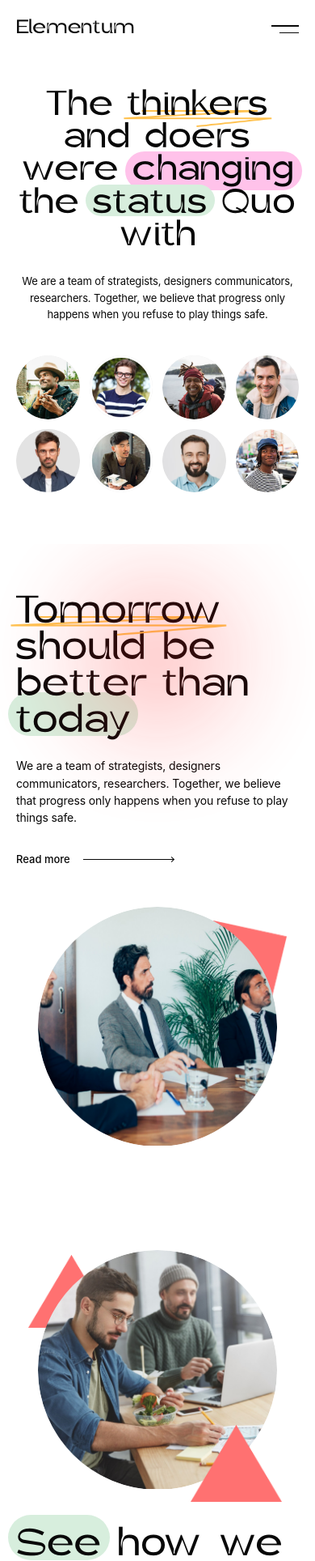
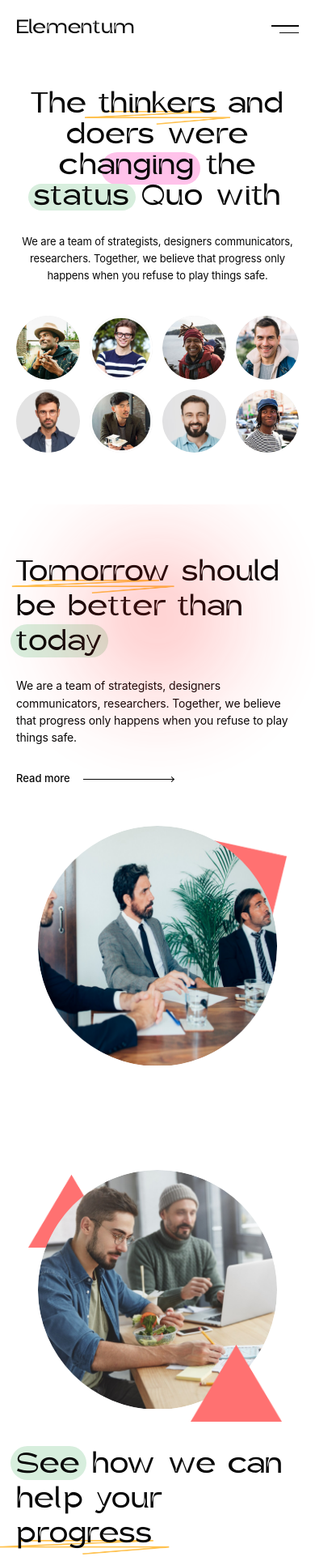
Before and after one commit to Yashwardhan-singh-thakur/elementum-assignment, a React (Vite) app: page / in a window 390 px wide. Shown: the top 1928 px of the page at 81% size. Built offline with nearby package versions, Linux system fonts and the light colour scheme.

Commit message:
landing page complete

```diff
--- a/src/components/ServiceRow.jsx
+++ b/src/components/ServiceRow.jsx
@@ -7,7 +7,7 @@ function ServiceRow({ service }) {
       <p className="col-start-1 whitespace-pre-line text-[11px] leading-[1.4] sm:text-xs md:text-[13px] lg:text-[20px]">
         {service.category}
       </p>
-      <h3 className="relative z-2 col-span-full row-start-2 font-gerbil text-[30px] leading-[1.05] font-normal tracking-[-0.035em] tracking-wide transition-transform duration-[180ms] group-hover:translate-x-2 group-focus-visible:translate-x-2 sm:col-auto sm:row-auto sm:text-[18.8px] md:text-[23.8px]  lg:text-[35px] xl:text-[42px] lg:leading-none ">
+      <h3 className="relative z-2 col-span-full row-start-2 font-gerbil  font-normal tracking-[-0.035em] tracking-wide transition-transform duration-[180ms] group-hover:translate-x-2 group-focus-visible:translate-x-2 sm:col-auto sm:row-auto text-[19.9px] sm:text-[18.8px] md:text-[23.8px]  lg:text-[35px] xl:text-[42px] lg:leading-none ">
         {/* md:text-[clamp(34px,4.4vw,42px)]  */}
         {service.title}
         {service.decorated && (
--- a/src/sections/HeroSection.jsx
+++ b/src/sections/HeroSection.jsx
@@ -49,16 +49,16 @@ export default function HeroSection() {
       />
 
       <div className="relative z-[3] mx-auto w-[min(calc(100%_-_40px),760px)] pt-10 text-center sm:w-[min(calc(100%_-_64px),760px)] sm:pt-14 md:w-[min(calc(100%_-_64px),900px)] md:pt-16 lg:w-[min(calc(100%_-_64px),1120px)] lg:pt-[119px]">
-        <h1 className="m-0 font-gerbil  text-[clamp(34px,9.2vw,36px)] leading-[1.12] font-normal tracking-wide  sm:leading-[1.1] sm:text-[40px] md:text-[clamp(50px,6vw,58px)] lg:text-[64px] xl:text-[70px] sm:leading-[54px] md:leading-[65px] lg:leading-[80px] xl:leading-[90px] lg:max-[1200px]:text-[clamp(58px,5.8vw,70px)]">
+        <h1 className="m-0 font-gerbil  font-normal tracking-wide text-[30px]  sm:text-[40px] md:text-[clamp(50px,6vw,58px)] lg:text-[64px] xl:text-[70px] leading-[38px] sm:leading-[54px] md:leading-[65px] lg:leading-[80px] xl:leading-[90px] lg:max-[1200px]:text-[clamp(58px,5.8vw,70px)]">
           The{" "}
-          <UnderlinedText className="after:left-1/2  after:-bottom-[0.14em] after:h-[0.58em] after:w-[105%] after:-translate-x-1/2 sm:after:w-[230px]  md:after:w-[300px] lg:after:w-[350px] xl:after:w-[420px]">
+          <UnderlinedText className="after:left-1/2  after:-bottom-[0.14em] after:h-[0.58em] after:w-[105%] after:-translate-x-1/2 after:w-[180px] sm:after:w-[230px]  md:after:w-[300px] lg:after:w-[350px] xl:after:w-[420px]">
             thinkers
           </UnderlinedText>{" "}
           and <br className="hidden lg:block" />
           doers were{" "}
           <HighlightText
             color="pink"
-            className="before:bottom-[-0.08em] before:-left-[0.25em] before:h-[1.35em] sm:before:left-[1.75em]"
+            className="before:bottom-[-0.08em] before:-left-[0.25em] before:h-[1.35em] before:left-[1.75em]"
           >
             changing
           </HighlightText>{" "}
--- a/src/sections/NewsletterSection.jsx
+++ b/src/sections/NewsletterSection.jsx
@@ -47,7 +47,7 @@ function NewsletterSection() {
       />
 
       <div className="relative z-[2] px-5 pt-24 pb-16 text-center sm:pt-26 sm:pb-20 lg:px-0 lg:pt-[110px] lg:pb-0">
-        <h2 className="font-gerbil text-[clamp(40px,11vw,44px)] leading-[1.02] font-normal tracking-[-0.045em] tracking-wide sm:text-[45px] md:text-[54px] lg:text-[65px] xl:text-[70px] lg:leading-[90px]">
+        <h2 className="font-gerbil leading-[1.26] font-normal tracking-[-0.045em] tracking-wide text-[30px]  sm:text-[45px] md:text-[54px] lg:text-[65px] xl:text-[70px] lg:leading-[90px]">
           Subscribe to
           <br />
           our newsletter
@@ -57,7 +57,7 @@ function NewsletterSection() {
         </p>
 
         <form
-          className="mt-6 flex min-h-[52px] flex-col items-center justify-center gap-2.5 sm:flex-row lg:mt-[27px]"
+          className="sm:mt-6 flex min-h-[52px] flex-col items-center justify-center gap-2.5 sm:flex-row lg:mt-[27px]"
           onSubmit={handleSubmit}
         >
           <label className="sr-only" htmlFor="newsletter-email">
--- a/src/sections/ProgressSection.jsx
+++ b/src/sections/ProgressSection.jsx
@@ -29,7 +29,7 @@ function ProgressSection() {
         </div>
 
         <div className="static z-[2] w-full max-w-[620px] md:max-w-none lg:absolute lg:top-[145px] lg:left-[678px] lg:w-[600px] lg:max-[1200px]:left-[56%] lg:max-[1200px]:w-[44%]">
-          <h2 className="m-0 origin-left font-gerbil text-[40px] leading-[1.12] font-normal tracking-[-0.042em] tracking-wide sm:text-[34px] md:text-[25px] lg:scale-x-90 lg:text-[34px] sm:leading-[50px] md:leading-[35px] lg:leading-[50px] ">
+          <h2 className="m-0 origin-left font-gerbil  font-normal tracking-[-0.042em] tracking-wide text-[30px]  sm:text-[34px] md:text-[25px] lg:scale-x-90 lg:text-[34px] leading-[43px] sm:leading-[50px] md:leading-[35px] lg:leading-[50px] ">
             <HighlightText
               color="mint"
               className="before:-left-[0.25em] before:h-[1.40em] before:bottom-[0.15em] "
--- a/src/sections/ServicesSection.jsx
+++ b/src/sections/ServicesSection.jsx
@@ -36,10 +36,10 @@ function ServicesSection() {
 
       <div className="relative z-[1] mx-auto w-[min(calc(100%_-_40px),700px)] sm:w-[min(calc(100%_-_64px),700px)] lg:w-[min(calc(100%_-_64px),1158px)] lg:pt-[135px]">
         <h2
-          className="m-0 w-full origin-top-left font-gerbil text-[48px]
-        leading-[1.02] font-normal tracking-[-0.045em] tracking-wide
-        lg:w-[850px] lg:translate-y-[22px]
-        sm:text-[40px] lg:text-[60px] sm:leading-[48px] lg:leading-[70px]"
+          className="m-0 w-full origin-top-left font-gerbil
+       font-normal tracking-[-0.045em] tracking-wide
+        lg:w-[850px] lg:translate-y-[22px]  text-[35px]
+        sm:text-[40px] lg:text-[60px]  leading-[40px]   sm:leading-[48px] lg:leading-[70px]"
         >
           What we{" "}
           <HighlightText
--- a/src/sections/TestimonialsSection.jsx
+++ b/src/sections/TestimonialsSection.jsx
@@ -25,7 +25,7 @@ function TestimonialsSection() {
       className="relative h-auto overflow-hidden bg-white px-0 py-16 sm:py-20 md:py-24 lg:h-[726px] lg:px-20 lg:py-0"
     >
       <div className="relative mx-auto flex h-auto w-[min(calc(100%_-_40px),700px)] flex-col items-center sm:w-[min(calc(100%_-_64px),700px)] lg:block lg:h-full lg:w-[min(calc(100%_-_64px),1200px)]">
-        <h2 className="static z-[3] m-0 w-full text-center font-gerbil text-[38px] leading-[1.08] font-normal tracking-[-0.04em] tracking-wide  lg:absolute lg:top-[106px] lg:left-1/2 lg:w-[690px] lg:-translate-x-1/2  sm:text-[35px] lg:text-[40px]    sm:leading-[45px]  lg:leading-[50px]">
+        <h2 className="static z-[3] m-0 w-full text-center font-gerbil  font-normal tracking-[-0.04em] tracking-wide  lg:absolute lg:top-[106px] lg:left-1/2 lg:w-[690px] lg:-translate-x-1/2 text-[30px] sm:text-[35px] lg:text-[40px]  leading-[38px]  sm:leading-[45px]  lg:leading-[50px]">
           <HighlightText
             color="mint"
             className="before:-left-[0.35em] before:h-[1.30em] before:bottom-[0.05em] "
@@ -35,7 +35,7 @@ function TestimonialsSection() {
           our customer
           <br />
           says{" "}
-          <UnderlinedText className="after:left-1/2 after:-bottom-[0.18em] after:h-[0.59em] after:w-[105%] after:-translate-x-1/2 sm:after:w-[250px] lg:after:w-[290px]">
+          <UnderlinedText className="after:left-1/2 after:-bottom-[0.18em] after:h-[0.59em] after:w-[105%] after:-translate-x-1/2 after:w-[220px] sm:after:w-[250px] lg:after:w-[290px]">
             About Us
           </UnderlinedText>
         </h2>
--- a/src/sections/TomorrowSection.jsx
+++ b/src/sections/TomorrowSection.jsx
@@ -14,7 +14,7 @@ function TomorrowSection() {
 
       <div className="relative mx-auto grid h-auto w-[min(calc(100%_-_40px),700px)] gap-12 sm:w-[min(calc(100%_-_64px),700px)] sm:gap-14 md:grid-cols-[minmax(0,1fr)_minmax(280px,0.85fr)] md:items-center md:gap-8 lg:block lg:h-full lg:w-[min(calc(100%_-_64px),1158px)]">
         <div className="static z-[1] w-full max-w-[620px] md:max-w-none lg:absolute lg:top-[250px] lg:left-0 lg:w-[680px] lg:max-[1200px]:w-[53%]">
-          <h2 className="m-0 font-gerbil text-[40px] leading-[1.12] font-normal tracking-[-0.042em] tracking-wide sm:text-[34px] md:text-[25px] lg:text-[34px] sm:leading-[50px] md:leading-[35px] lg:leading-[50px] ">
+          <h2 className="m-0 font-gerbil  font-normal tracking-[-0.042em] tracking-wide text-[30px] sm:text-[34px] md:text-[25px] lg:text-[34px]  leading-[43px] sm:leading-[50px] md:leading-[35px] lg:leading-[50px] ">
             <UnderlinedText className="after:left-1/2  after:-bottom-[0.10em]  after:h-[0.59em] after:w-[105%] after:-translate-x-1/2">
               Tomorrow
             </UnderlinedText>{" "}
```
